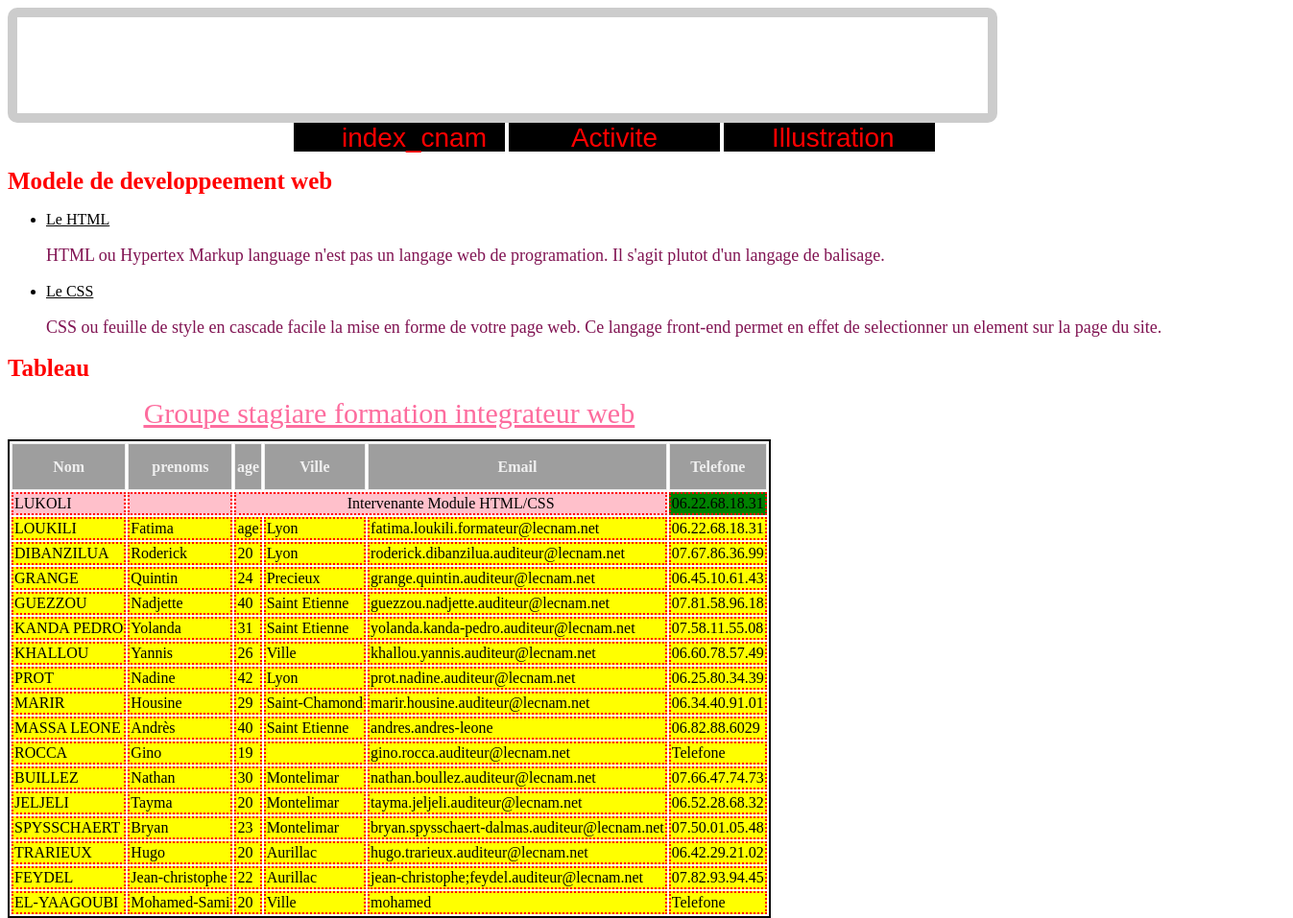
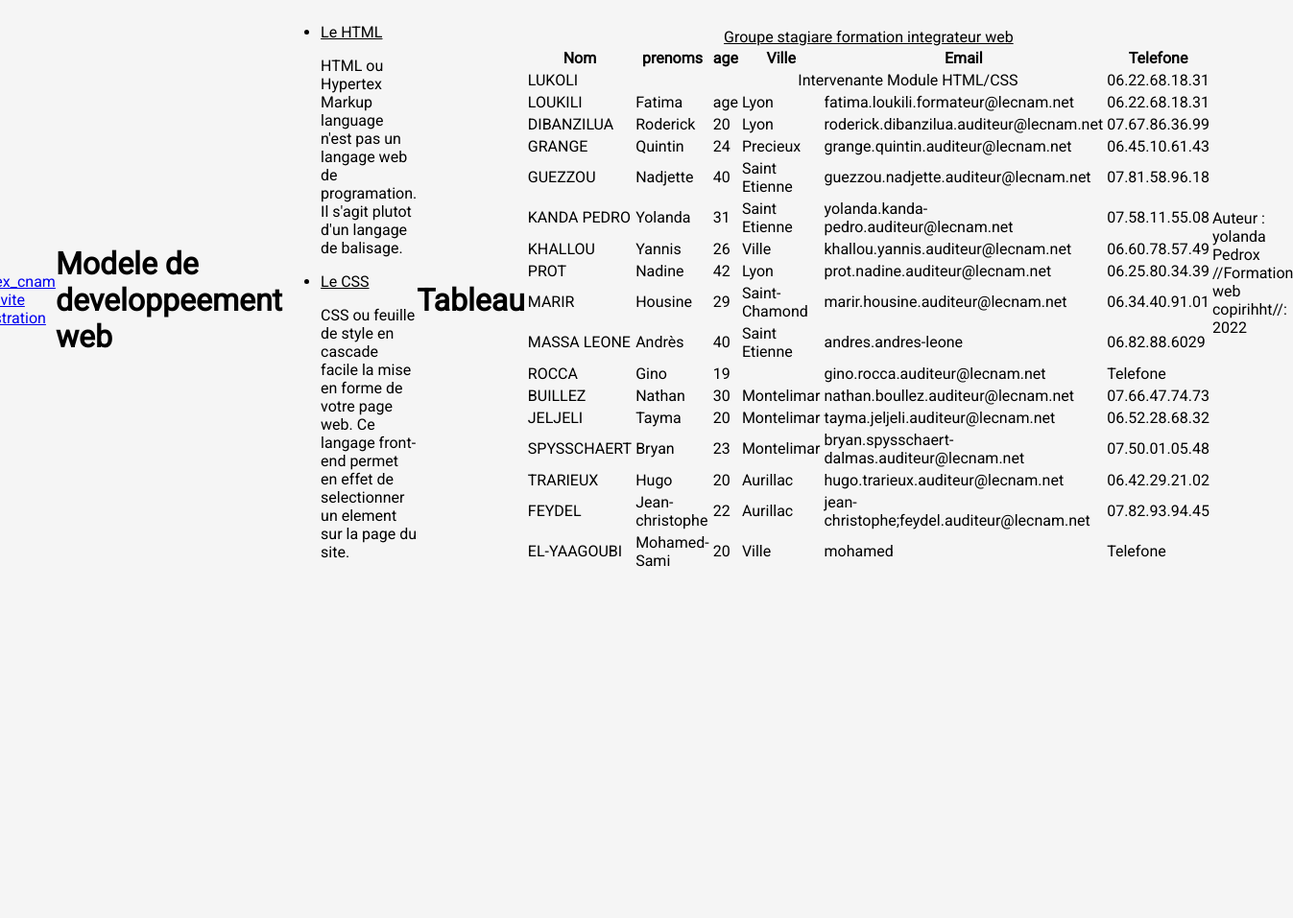
Before and after one commit to yolandapedro22/yolanda_cnam, a plain HTML site: page Illustration.html in a window 1280 px wide. Shown: the top 957 px of the page at 96% size, 1347 px wide, since content can reach past the window. After the commit the page ends 800 px from the top, so only its background shows below. Drawn offline with Linux system fonts and the light colour scheme.

Commit message:
Add files via upload

```diff
--- a/style.css
+++ b/style.css
@@ -1,127 +1,82 @@
-header{
-	width: 80%;
-	vertical-align: center;
-	border: 10px solid #ccc;
-	border-radius: 10px;
+@import url('https://fonts.googleapis.com/css2?family=Roboto&display=swap');
 
+body {
+    display: flex;
+    justify-content: center;
+    align-items: center;
+    background-color: #f5f5f5;
+    font-family: 'Roboto', sans-serif;
 }
 
-#banniere{
-	background-image: url("banniere.png");
-    height: 100px;
-	width: 50%;
-	margin: auto;
-
+form {
+    margin-top: 20px;
+    background-color: #fff;
+    padding: 40px 60px;
+    border-radius: 10px;
+    min-width: 300px;
 }
 
-h1{
-   color: red;
-   font-size: 25px;
-}
-
-
-h2{
-	color: orange;
-
-font-size: 25px;
-}
-
-p{
-	color: #811453;
-	font-size: 18px;
-	text-align: justify;
-}
-
-
-
-
-img{
-	width: 400px;
-    height: 400px;
-
-}
-
-
-#nav {
-	padding: 0; margin: 0;
+    form h1 {
+        color: #eb7371;
         text-align: center;
     }
 
-
-
-#nav li {
-      display: inline;
-	  list-style:none;
-
+h2 {
+    color: #eb7371;
+    text-align: center;
 }
 
-#nav a{
-	display: inline-block;
-	margin: 20 40 3 40px;
-	background: Black;
-	width: 120px;
-	text-decoration: none;
-	color: red;
-	height: 30px;
-	line-height: 3 50 3 50px;
-	padding: 0 50px;
-	font-family: sans-serif;
-	font-size: 28px;
+form .social-media {
+    margin-top: -10px;
+    display: flex;
+    flex-wrap: wrap;
+    justify-content: center;
 }
 
-#nav a: hover:first-child{background: white
-
+    form .social-media p {
+        padding: 5px;
+        margin-left: 10px;
+        border: 1px solid #545454;
+        border-radius: 100%;
+        width: 20px;
+        text-align: center;
+        cursor: pointer;
     }
 
-#nav a:hover { background: gold;}
-
-	table{
-		border: 2px solid black;
-	}
-caption{
-	font-size: 30px;
-	color: #FD6C9E;
-	text-decoration: underline;
-	padding-bottom: 10px;
-
+form p.choose-email {
+    text-align: center;
 }
 
-th{
-	background-color: #9E9E9E;
-	height: 45px;
-	border: ridge 1.5px;
-	color: #EFEFEF;
-
+form .inputs {
+    display: flex;
+    flex-direction: column;
 }
 
-#interv{
-	background-color: pink;
-
+    form .inputs input[type="email"], input[type="password"] {
+        padding: 15px;
+        border-radius: 5px;
+        border: none;
+        background-color: #f2f2f2;
+        margin-bottom: 15px;
+        outline: none;
     }
 
-#tel {
-	background-color: green;
+form p.inscription {
+    font-size: 14px;
+    margin-bottom: 20px;
+    color: #878787;
 }
 
-
-tr { background-color: yellow;
-
+    form p.inscription span {
+        color: #eb7371;
     }
 
- td{
-        border: 2px dotted red;
-
+form button {
+    padding: 15px 25px;
+    border: none;
+    border-radius: 5px;
+    font-size: 15px;
+    color: #fff;
+    background-color: #eb7371;
+    outline: none;
 }
-
-footer {
-        background: black;
-		width:90%;
-		justify-content: ceneter;
-		padding: 30px;
-		margin-left: auto;
-		margin-right: auto;
-}
-#p1{
-	font-size: 28px;
-	color: white;
-}
```
Also changed, not shown: index.html (added, +48 -0 lines). Lines whose indentation alone changed are shown as unchanged.
